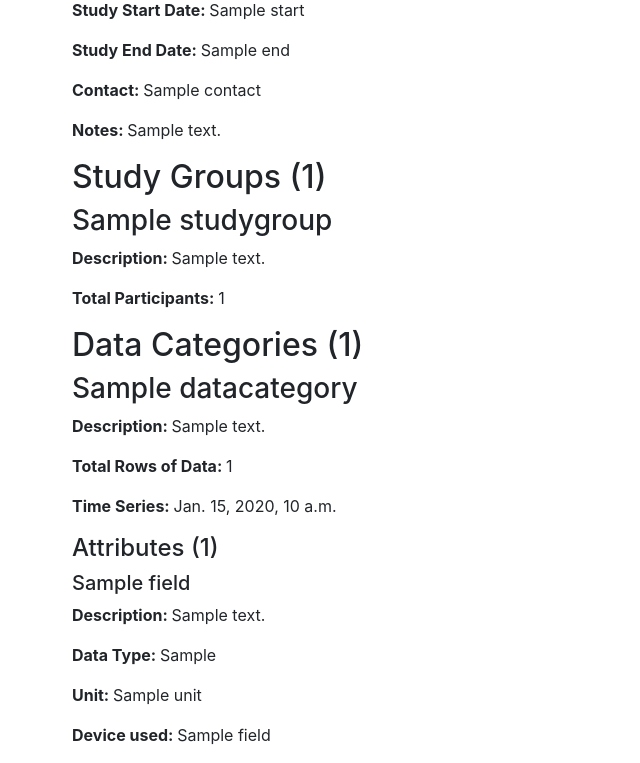
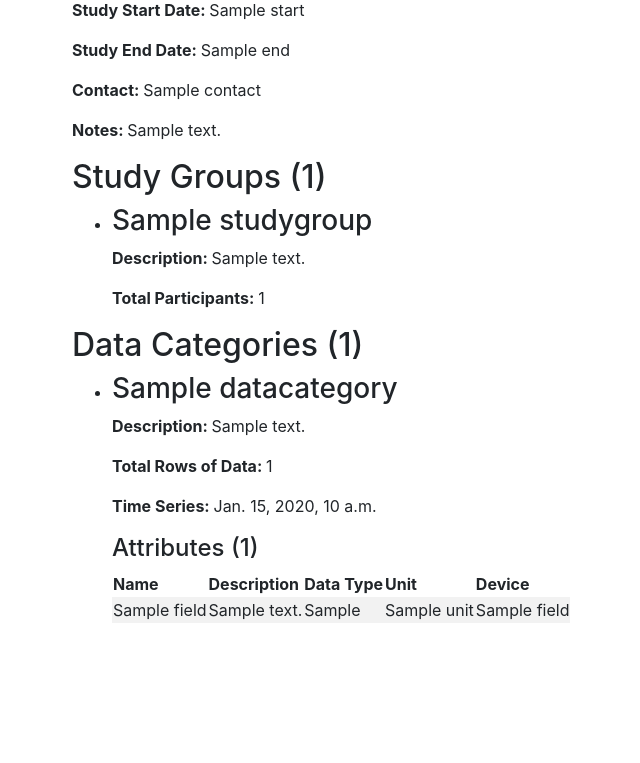
Before and after one commit to WPI-DataPipelineMQP/Biomedical-Analysis-DataPipeline, a Django app: template mqp_project/inventory/templates/inventory/study.html in a window 1280 px wide. Shown: the part 298-1061 px from the top of the page, without its empty margins (13-653 px from the left). After the commit the page ends 921 px from the top, so only its background shows below. Run offline with Django 3.2, Linux system fonts and the light colour scheme; the template is opened without the code that fills it: most values are stand-ins (such as "Sample title", 1, 10 or a date in 2020); parts of the project's set-up code (start-up, migrations or seed data) failed here and were passed over; some libraries are stand-ins or nearby versions.

Commit message:
Added formatting to inventory analysis study page

```diff
--- a/mqp_project/datapipeline/static/datapipeline/css/inventoryListStudies.css
+++ b/mqp_project/datapipeline/static/datapipeline/css/inventoryListStudies.css
@@ -71,3 +71,7 @@
 label.study-article {
   width: 80%;
 }
+
+input[type='text'] {
+    margin-left: 10px;
+}
--- a/mqp_project/inventory/templates/inventory/study.html
+++ b/mqp_project/inventory/templates/inventory/study.html
@@ -13,31 +13,50 @@
 <p><b>Notes: </b>{{ study.notes }}</p>
 
 <h2>Study Groups ({{study.total_groups }})</h2>
+<ul class="flex-container">
     {% for studygroup in studygroups %}
+        <li class="flex-item">
             <h3>{{ studygroup.name }}</h3>
             <p><b>Description: </b>{{ studygroup.description }}</p>
             <p><b>Total Participants: </b>{{ studygroup.total_subjects }}</p>
+        </li>
+    {% endfor %}
+</ul>
 
-{% endfor %}
 
 <h2>Data Categories ({{ study.total_data_categories }})</h2>
+<ul class="flex-container">
     {% for datacategory in datacategories %}
+        <li class="flex-item">
             <h3>{{ datacategory.name }}</h3>
             <p><b>Description: </b>{{ datacategory.description }}</p>
             <p><b>Total Rows of Data: </b>{{ datacategory.total_records }}</p>
             <p><b>Time Series: </b>{{ datacategory.time_series }}</p>
 
             <h4>Attributes ({{ datacategory.total_attributes }})</h4>
+            <table class="table-striped">
+                <thead>
+                    <th>Name</th>
+                    <th>Description</th>
+                    <th>Data Type</th>
+                    <th>Unit</th>
+                    <th>Device</th>
+                </thead>
+                <tbody>
                     {% for attribute in datacategory.attributes %}
-        <h5>{{ attribute.name }}</h5>
-        <p><b>Description: </b>{{ attribute.description }}</p>
-        <p><b>Data Type: </b>{{ attribute.data_type }}</p>
-        <p><b>Unit: </b>{{ attribute.unit }}</p>
-        <p><b>Device used: </b>{{ attribute.device_name }}</p>
+                        <tr>
+                            <td>{{ attribute.name }}</td>
+                            <td>{{ attribute.attr_description }}</td>
+                            <td>{{ attribute.data_type }}</td>
+                            <td>{{ attribute.unit }}</td>
+                            <td>{{ attribute.device_name }}</td>
+                        </tr>
                     {% endfor %}
-
+                </tbody>
+            </table>
+        </li>
     {% endfor %}
-
+</ul>
 
 
 {% endblock content %}
--- a/mqp_project/inventory/views.py
+++ b/mqp_project/inventory/views.py
@@ -143,7 +143,8 @@ def studySummary(request, id):
     context = {
         'study': study_dict,
         'studygroups': studygroups_dict,
-        'datacategories': data_category_dict
+        'datacategories': data_category_dict,
+        'myCSS': 'inventoryStudy.css'
     }
     return render(request, 'inventory/study.html', context)
 
```
Also changed, not shown: mqp_project/datapipeline/static/datapipeline/css/inventoryStudy.css (+39 -0 lines). Lines whose indentation alone changed are shown as unchanged.
